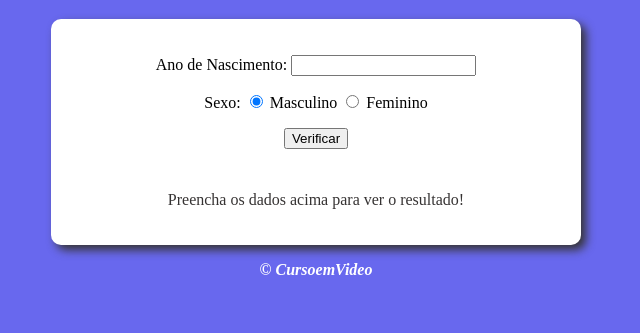
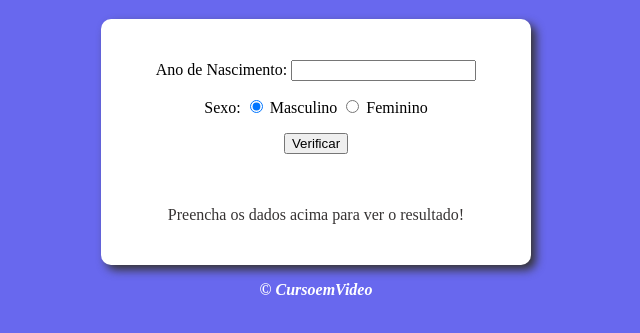
Before and after one commit to victorangelov/VerificadorIdade, a plain HTML site: page indext.html in a window 1280 px wide. Shown: the part 61-394 px from the top of the page, without its empty margins (324-964 px from the left). Drawn offline with Linux system fonts and the light colour scheme.

Commit message:
Update estilo.css

```diff
--- a/css/estilo.css
+++ b/css/estilo.css
@@ -9,7 +9,7 @@ header{
 section{
     color: white;
     background: white;
-    width: 500px;
+    width: 400px;
     margin: auto;
     padding: 15px;
     border-radius: 10px;
@@ -26,5 +26,5 @@ div#res{
 div{
     color: black;
     text-align: center;
-    padding: 5px;
+    padding: 10px;
 }
```
